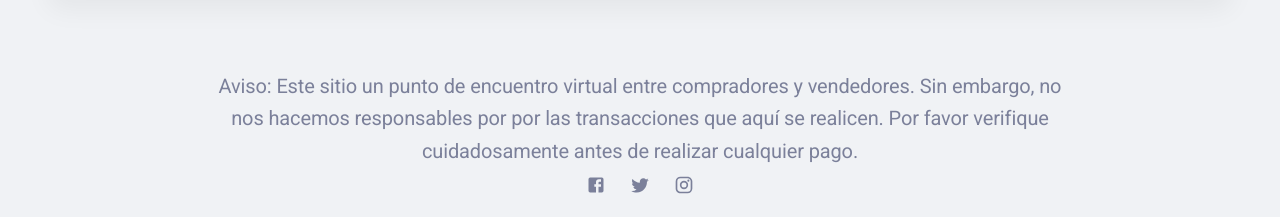
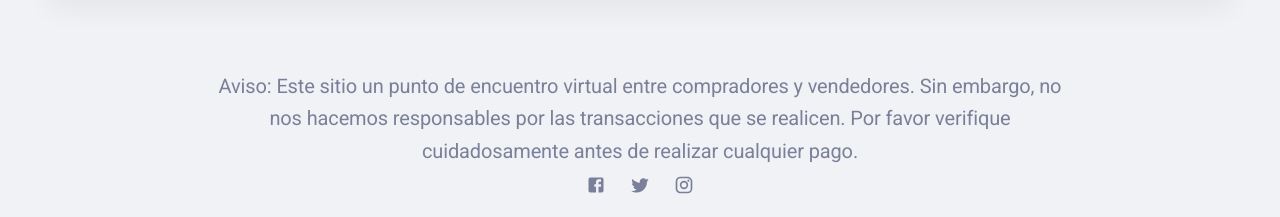
Before and after one commit to jumAngie/sistema-tmu-pruebas, a React (Create React App) app: page /presentation in a window 1280 px wide. Shown: the part 1025-1242 px from the top of the page. Built offline with nearby package versions, Linux system fonts and the light colour scheme; no server answers.

Commit message:
Update index.js

```diff
--- a/src/examples/Footers/CenteredFooter/index.js
+++ b/src/examples/Footers/CenteredFooter/index.js
@@ -37,8 +37,8 @@ function CenteredFooter({ company, socials, light }) {
         <Grid item xs={10} lg={8}>
           <MKTypography variant="body1" color={light ? "white" : "secondary"}>
             Aviso: Este sitio un punto de encuentro virtual entre compradores y vendedores. Sin
-            embargo, no nos hacemos responsables por por las transacciones que aquí se realicen. Por
-            favor verifique cuidadosamente antes de realizar cualquier pago.
+            embargo, no nos hacemos responsables por las transacciones que se realicen. Por favor
+            verifique cuidadosamente antes de realizar cualquier pago.
           </MKTypography>
         </Grid>
         <Grid item xs={12} lg={8}>
```
